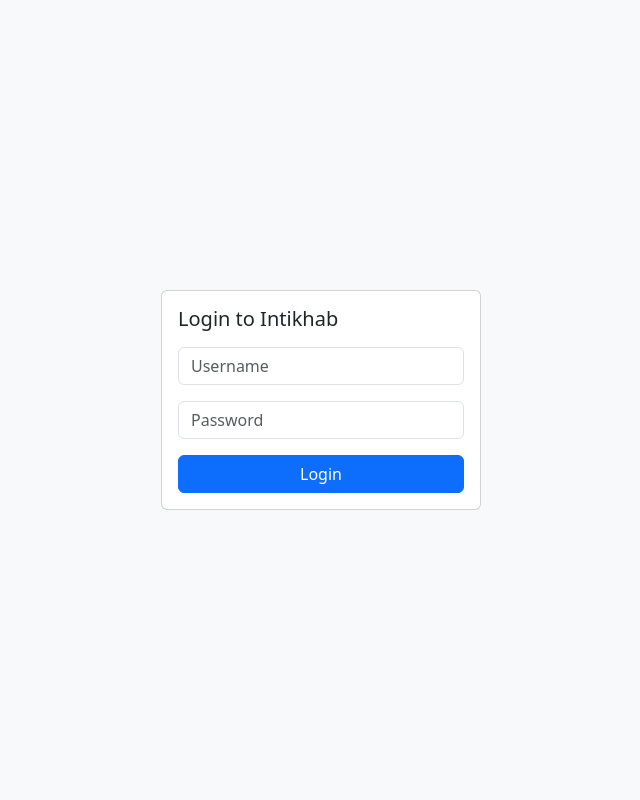
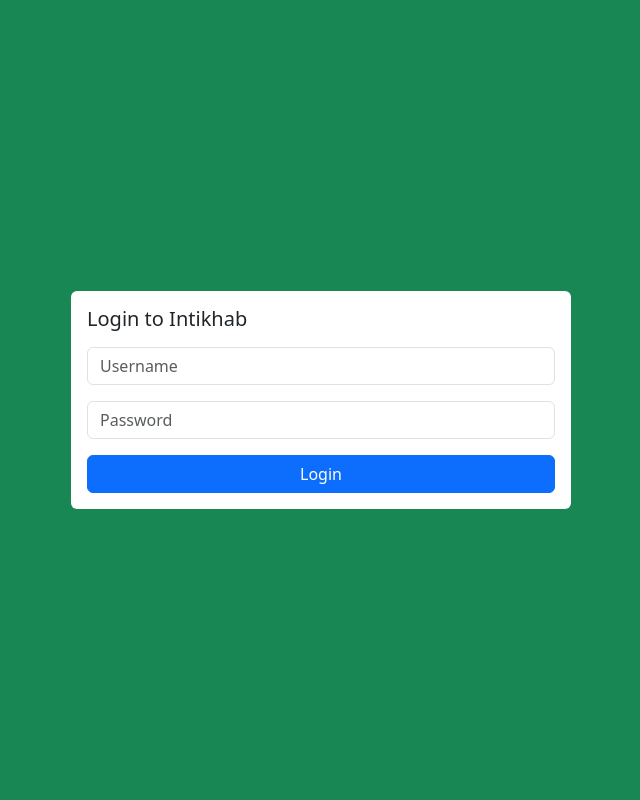
Before and after one commit to codeforpakistan/intikhab, a Django app: page /accounts/login/ in a window 1280 px wide. Shown: the whole page, without its empty margins (319-959 px from the left). Run offline with Django 4.2, Linux system fonts and the light colour scheme.

Commit message:
Changed login layout; fixed logout link

```diff
--- a/app/templates/registration/login.html
+++ b/app/templates/registration/login.html
@@ -1,8 +1,8 @@
 {% extends "app/layouts/base.html" %}
 
 {% block page %}
-<div class="d-flex h-100 align-items-center mx-auto w-25">
-  <form class="card card-body" action="{% url 'login' %}" method="post">
+<div class="d-flex vh-100 w-100 align-items-center justify-content-center bg-success">
+  <form class="card card-body bg-white border-0" style="min-width: 400px; max-width: 500px;" action="{% url 'login' %}" method="post">
     {% csrf_token %}
     <h5 class="card-title mb-3">Login to Intikhab</h5>
 
```
Also changed, not shown: app/templates/app/partials/navbar.html (+9 -4 lines).
